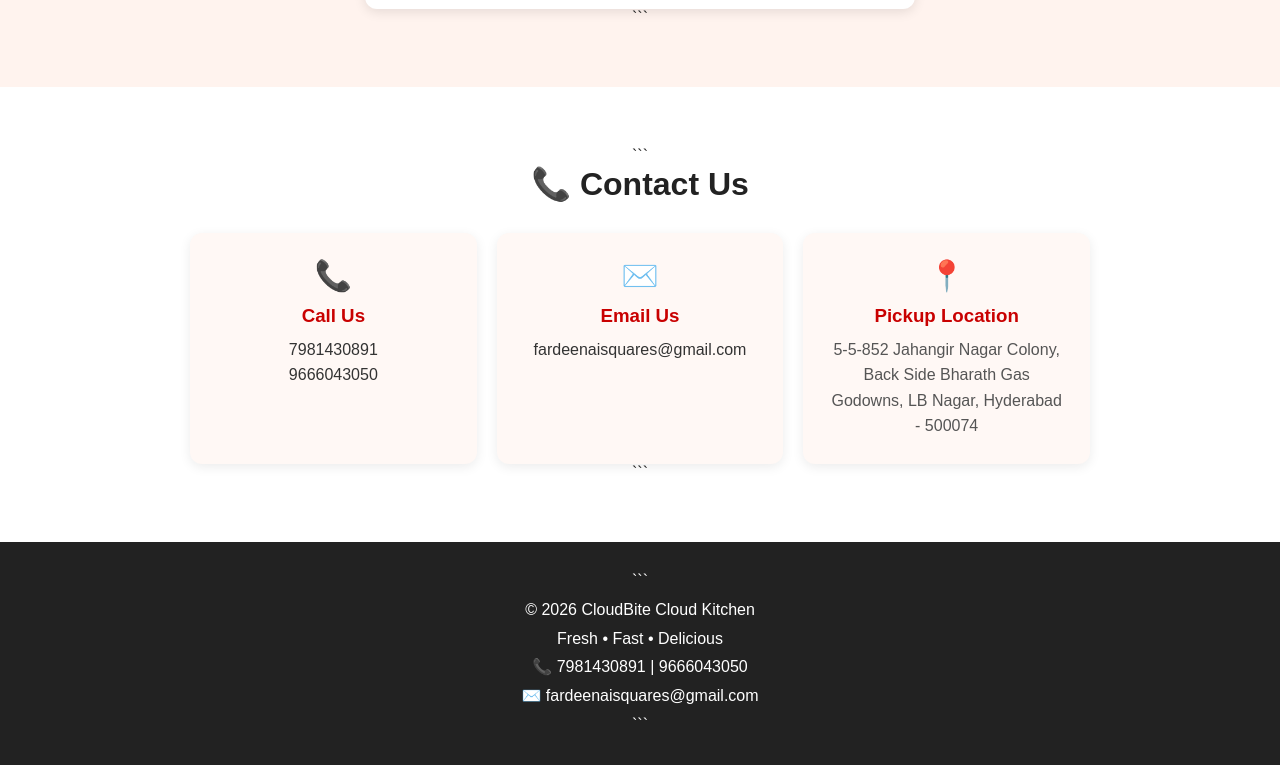
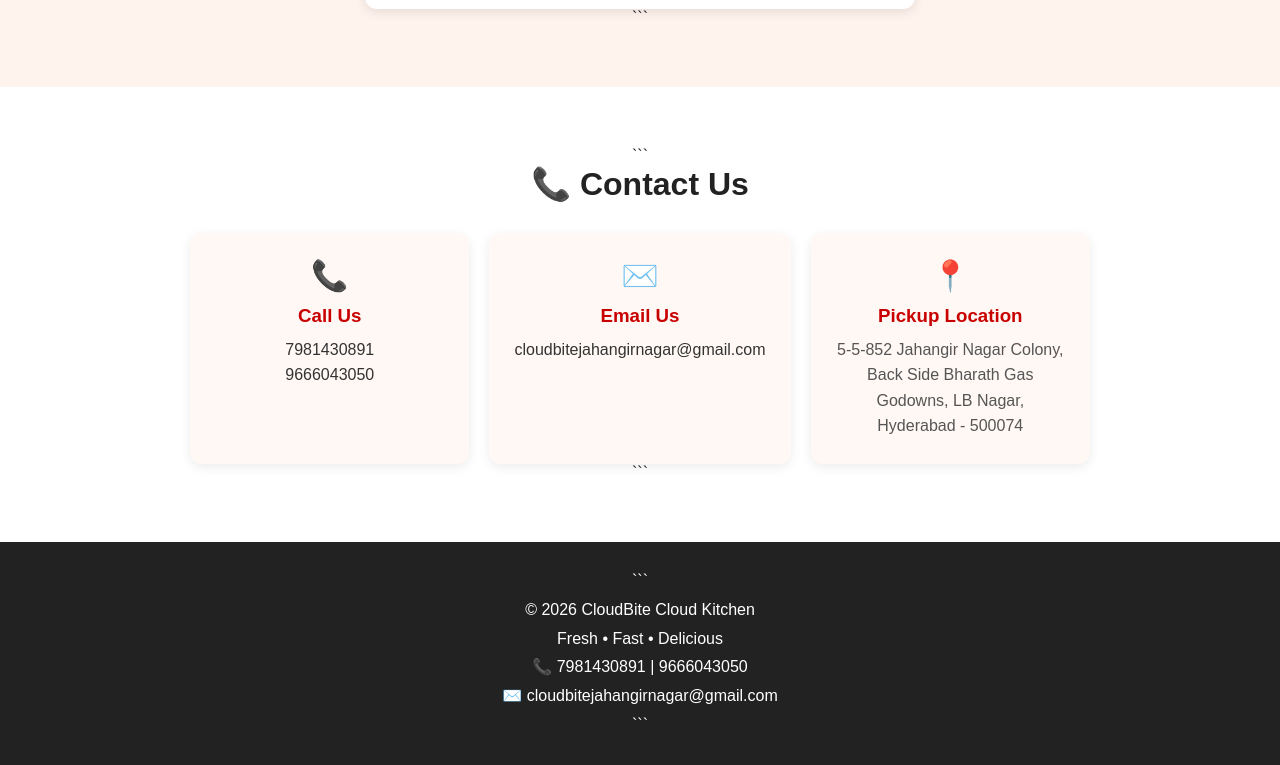
Before and after one commit to cloudbitejahangirnagar-hub/cloudbite, a plain HTML site: page index.html in a window 1280 px wide. Shown: the part 2010-2775 px from the top of the page. Drawn offline with Linux system fonts and the light colour scheme.

Commit message:
Update index.html

````diff
--- a/index.html
+++ b/index.html
@@ -1052,8 +1052,8 @@
 
     <p>
 
-      <a href="mailto:fardeenaisquares@gmail.com">
-        fardeenaisquares@gmail.com
+      <a href="mailto:cloudbitejahangirnagar@gmail.com">
+        cloudbitejahangirnagar@gmail.com
       </a>
 
     </p>
@@ -1168,7 +1168,7 @@
 </p>
 
 <p>
-  ✉️ fardeenaisquares@gmail.com
+  ✉️ cloudbitejahangirnagar@gmail.com
 </p>
 ```
 
````
